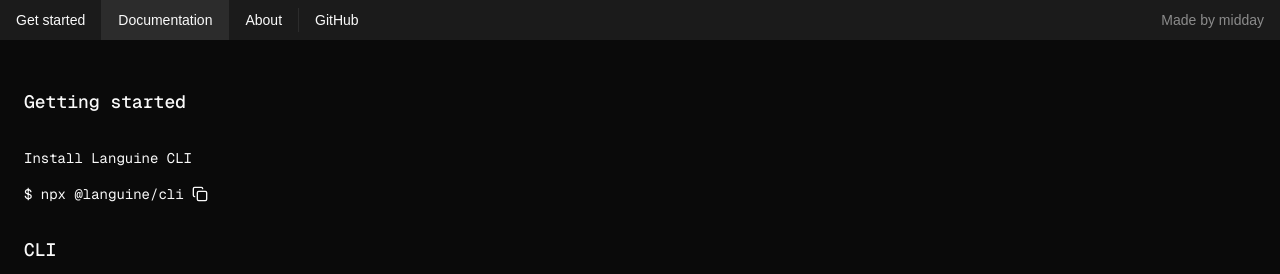
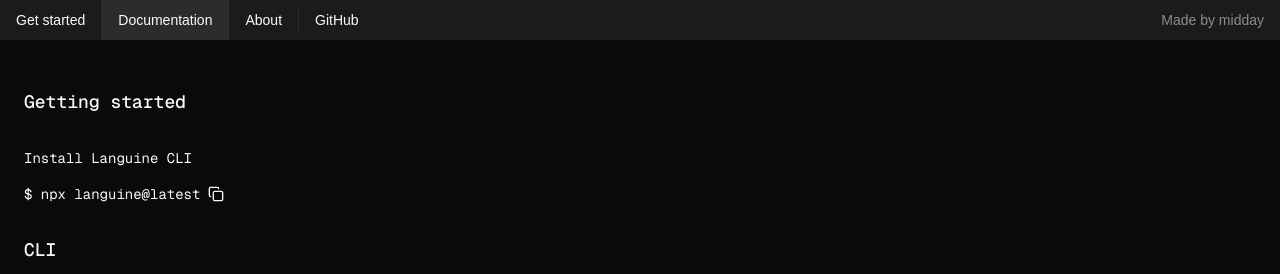
Before and after one commit to thinker007/languine, a Next.js app in the folder apps/web/: page / in a window 1280 px wide. Both pictures are taken after a click on the tab "Documentation". Shown: the top 274 px of the page. Built offline with nearby package versions, Linux system fonts and the light colour scheme; no server answers.

Commit message:
Update cli name

```diff
--- a/apps/web/src/components/install.tsx
+++ b/apps/web/src/components/install.tsx
@@ -7,7 +7,7 @@ export function Install() {
   const [copied, setCopied] = useState(false);
 
   const copyCommand = () => {
-    navigator.clipboard.writeText("npx @languine/cli@latest");
+    navigator.clipboard.writeText("npx languine@latest");
     setCopied(true);
     setTimeout(() => setCopied(false), 1000);
   };
@@ -19,7 +19,7 @@ export function Install() {
         <p>Install Languine CLI</p>
 
         <div className="flex items-center mt-4 space-x-2">
-          <span className="text-primary">$ npx @languine/cli</span>
+          <span className="text-primary">$ npx languine@latest</span>
           <button
             type="button"
             onClick={copyCommand}
--- a/packages/cli/package.json
+++ b/packages/cli/package.json
@@ -1,5 +1,5 @@
 {
-  "name": "@languine/cli",
+  "name": "languine",
   "version": "0.5.2",
   "type": "module",
   "bin": "dist/index.js",
```
Also changed, not shown: 1 other file (tests, documents, lock files or other folders).
